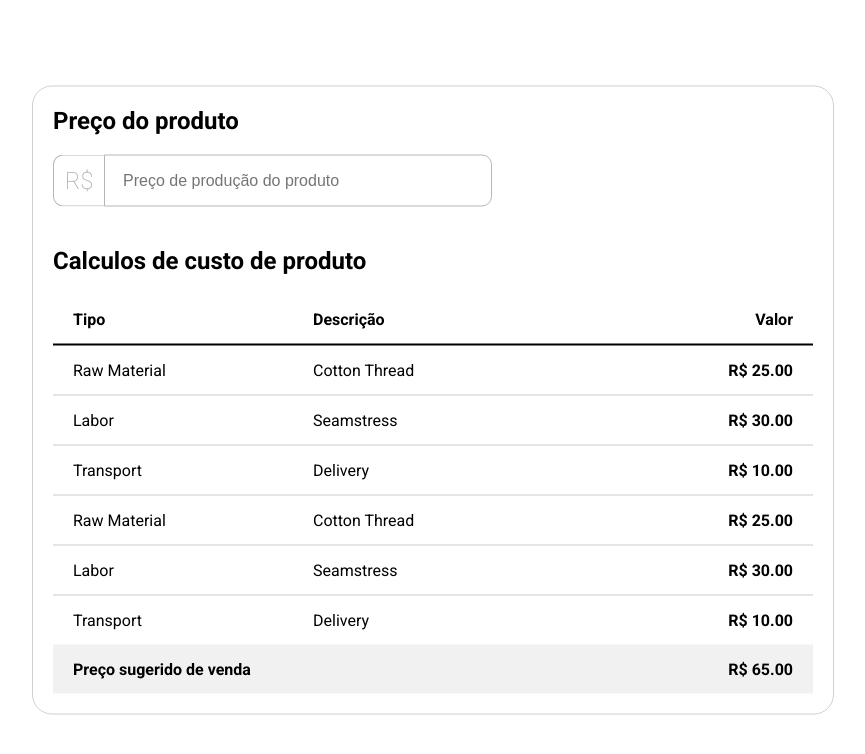
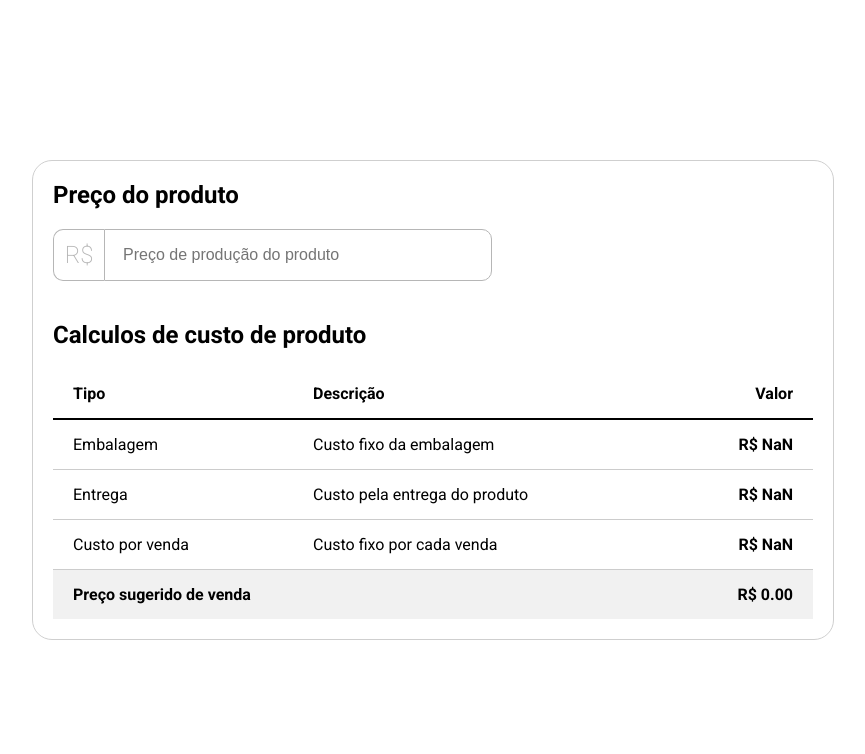
Before and after one commit to Mateus-desig/Product-pricing, a React (Vite) app: page / in a window 1280 px wide. Shown: the top 754 px of the page, without its empty margins (207-1072 px from the left). Built offline with nearby package versions, Linux system fonts and the light colour scheme.

Commit message:
Iniciando calculo da tabelas

```diff
--- /dev/null
+++ b/public/json/config.json
@@ -0,0 +1,48 @@
+{
+    "fixed": [
+        {
+            "name": "Embalagem",
+            "desc":"Custo fixo da embalagem",
+            "value": 1,
+            "valueType": "num",
+            "calc": "add"
+        },
+        {
+            "name": "Entrega",
+            "desc":"Custo pela entrega do produto",
+            "value": 3,
+            "valueType": "num",
+            "calc": "add"
+        },
+        {
+            "name": "Custo por venda",
+            "desc":"Custo fixo por cada venda",
+            "value": 4.99,
+            "valueType": "%",
+            "calc": "sub"
+        }
+    ],
+    "pay": [
+        {
+            "name": "Crédito",
+            "desc":"Cartão de Crédito",
+            "value": 4.98,
+            "valueType": "%",
+            "calc": "sub"
+        },
+        {
+            "name": "Boleto",
+            "desc":"",
+            "value": 3.49,
+            "valueType": "num",
+            "calc": "sub"
+        },
+        {
+            "name": "Pix",
+            "desc":"",
+            "value": 0.99,
+            "valueType": "%",
+            "calc": "sub"
+        }
+    ]
+}
--- a/src/App.tsx
+++ b/src/App.tsx
@@ -1,13 +1,16 @@
-import React, { JSX } from 'react'
+import { JSX, useState } from 'react'
 import './App.css'
 import Header from './header'
 import Table from './table'
 
 function App(): JSX.Element {
+
+  const [productVal, setPdVal] = useState("")
+
   return (
     <div>
-      <Header />
-      <Table />
+       <Header onChange={setPdVal} productVal={productVal} />
+       <Table productVal={productVal} />
     </div>
   )
 }
--- a/src/header.tsx
+++ b/src/header.tsx
@@ -1,12 +1,28 @@
 
-function Header() {
+type HeaderProps = {
+    productVal: string
+    onChange: (val: string) => void
+}
+
+function Header({ productVal, onChange }: HeaderProps) {
+
+
+    // Evento input.
+    const handlerInput = (e: React.FormEvent<HTMLInputElement>) => {
+
+        const val = e.currentTarget.value
+
+        // Permitir apenas numeros e pontos.
+        if (/^\d*\.?\d*$/.test(val) || val === "") onChange(val)
+
+    }
 
     return (
         <div className="he-ct">
             <div className="title-he">Preço do produto</div>
             <div className="ct-ip">
                 <div className="type">R$</div>
-                <input className="pdt-vl" type="text" onInput={()=>{}} placeholder="Preço de produção do produto" />
+                <input className="pdt-vl" type="text" onInput={handlerInput} value={productVal} placeholder="Preço de produção do produto" />
             </div>
         </div>
     )
--- a/src/table.tsx
+++ b/src/table.tsx
@@ -1,5 +1,36 @@
+import { useEffect, useState } from "react"
 
-function Table() {
+type Item = {
+    name: string
+    desc: string
+    value: number
+    valueType: string
+    calc: string
+}
+
+type JsonData = {
+    fixed: Item[]
+    pay: Item[]
+}
+
+type TableProps = {
+    productVal: string
+}
+
+function Table({ productVal }: TableProps) {
+
+    const [data, setData] = useState<JsonData | null>(null) // Estado para armazenar os dados.
+
+    // Listar variaveis de calculo.
+    useEffect(() => {
+
+        fetch("public/json/config.json").then(res => res.json()).then((json) => {
+
+            setData(json)
+
+        }).catch(err => { console.error("Erro ao carregar o JSON: ", err) })
+
+    }, [])
 
     return (
         <div className="he-tb">
@@ -11,46 +42,30 @@ function Table() {
                 <div className="cell amount">Valor</div>
             </div>
 
-            <div className="row">
-                <div className="cell">Raw Material</div>
-                <div className="cell">Cotton Thread</div>
-                <div className="cell amount">R$ 25.00</div>
-            </div>
+            {/* Exibindo os dados do 'fixed' */}
+            {data?.fixed.length === 0 ? (
+                <p>Sem custos fixos.</p>
+            ) : (
+                <div>
+                    {data?.fixed.map((item) => (
 
-            <div className="row">
-                <div className="cell">Labor</div>
-                <div className="cell">Seamstress</div>
-                <div className="cell amount">R$ 30.00</div>
-            </div>
+                        <div className="row">
+                            <div className="cell">{item.name}</div>
+                            <div className="cell">{item.desc}</div>
+                            <div className="cell amount">R$ {
+                                item.valueType == "%" ? (parseFloat(productVal) * (1 - (item.value / 100))).toFixed(2) :
+                                    item.calc == "add" ? parseFloat(productVal) + item.value :
+                                        parseFloat(productVal) - item.value}</div>
+                        </div>
 
-            <div className="row">
-                <div className="cell">Transport</div>
-                <div className="cell">Delivery</div>
-                <div className="cell amount">R$ 10.00</div>
-            </div>
-
-            <div className="row">
-                <div className="cell">Raw Material</div>
-                <div className="cell">Cotton Thread</div>
-                <div className="cell amount">R$ 25.00</div>
-            </div>
-
-            <div className="row">
-                <div className="cell">Labor</div>
-                <div className="cell">Seamstress</div>
-                <div className="cell amount">R$ 30.00</div>
-            </div>
-
-            <div className="row last">
-                <div className="cell">Transport</div>
-                <div className="cell">Delivery</div>
-                <div className="cell amount">R$ 10.00</div>
-            </div>
+                    ))}
+                </div>
+            )}
 
             <div className="price total">
                 <div className="cell">Preço sugerido de venda</div>
                 <div className="cell"></div>
-                <div className="cell amount">R$ 65.00</div>
+                <div className="cell amount">R$ 0.00</div>
             </div>
         </div>
     )
```
Also changed, not shown: src/assets/config.json (deleted).
